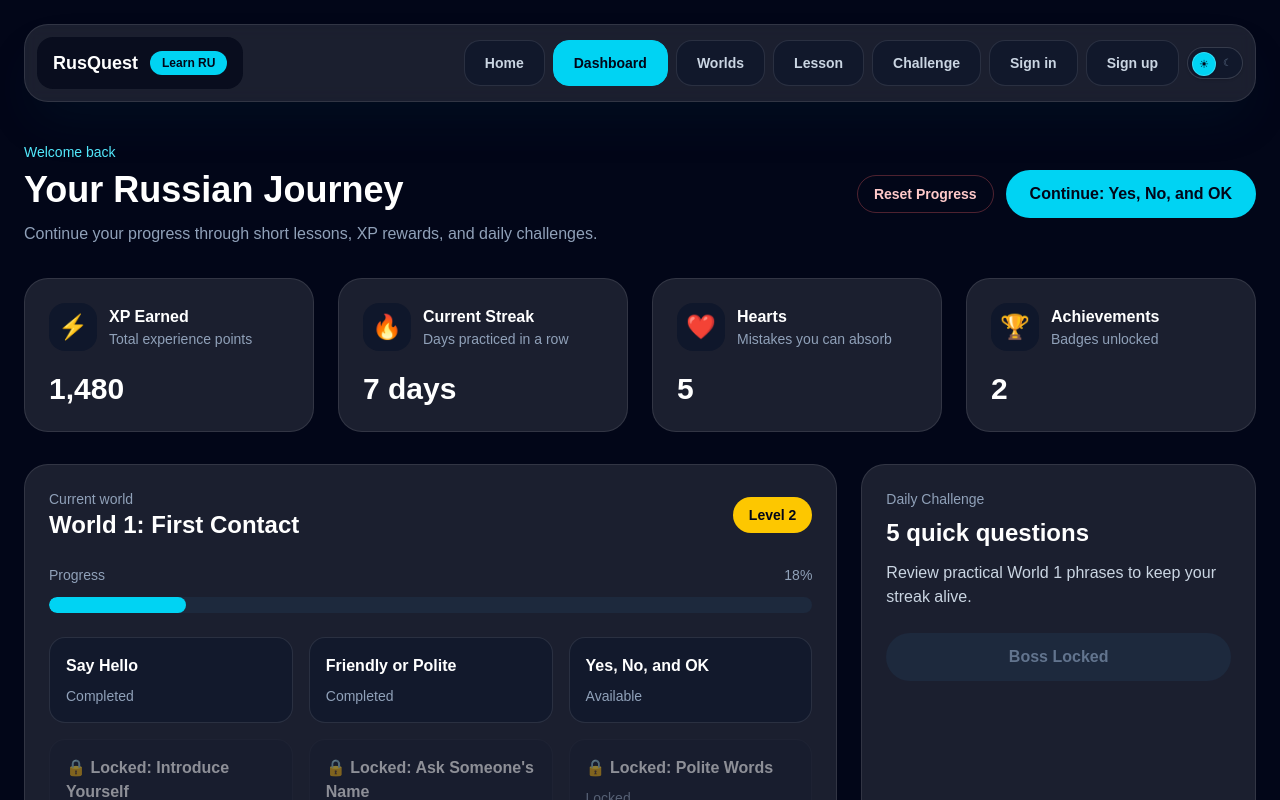
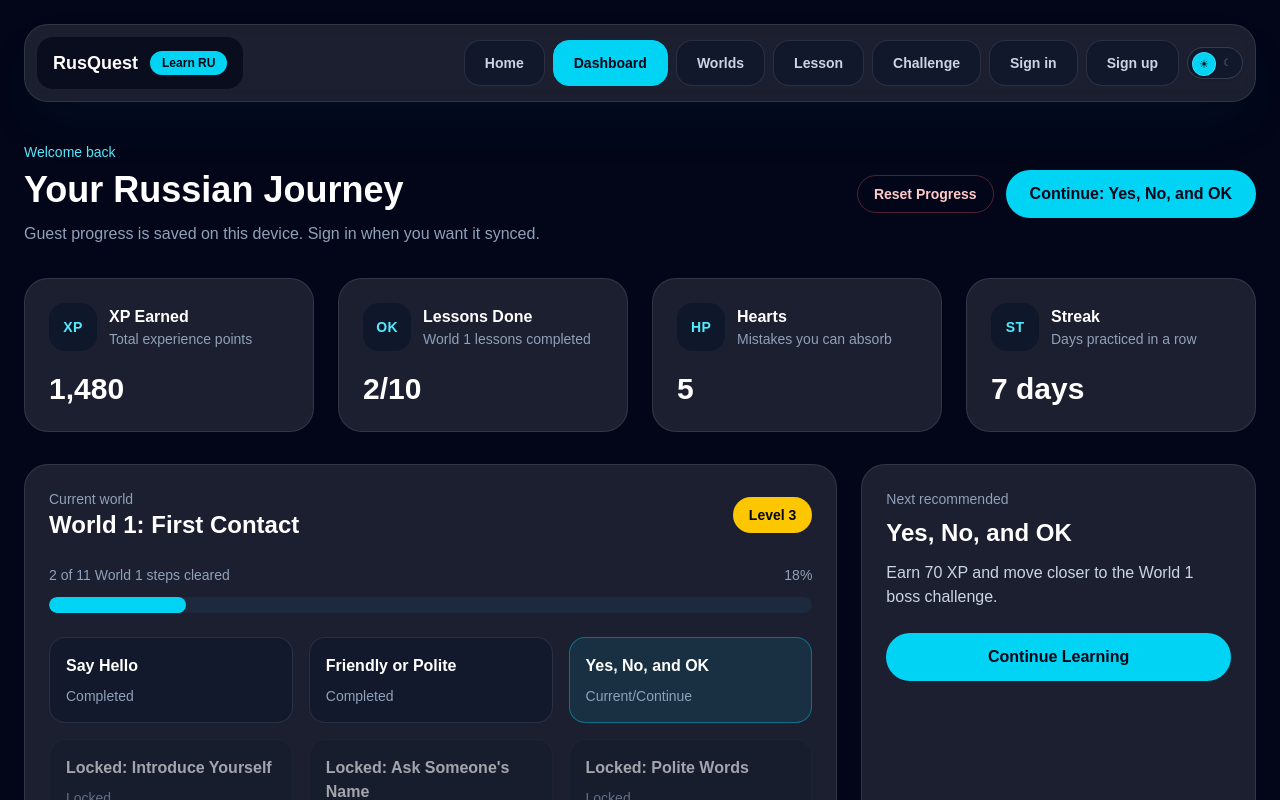
Before and after one commit to ayhampeter-debug/russian-learning-platform, a Next.js app: page /dashboard in a window 1280 px wide. Shown: the top 800 px of the page. Built offline with nearby package versions, Linux system fonts and the light colour scheme; no server answers.

Commit message:
Polish MVP dashboard progress and achievements

```diff
--- a/app/challenge/page.tsx
+++ b/app/challenge/page.tsx
@@ -159,7 +159,7 @@ export default function ChallengePage() {
           setBossChallenge(challenge);
         }
       } catch {
-        // The static challenge remains available if the database request fails.
+        console.warn("Challenge load skipped: using static boss challenge fallback.");
       }
     }
 
@@ -573,7 +573,8 @@ function LockedBossChallenge() {
             Finish every World 1 lesson first.
           </h1>
           <p className="mx-auto mt-4 max-w-xl text-slate-400">
-            The boss challenge unlocks after all ten First Contact lessons are completed.
+            The gate opens after every World 1 lesson is completed. Clear the next available
+            lesson, then come back for the boss fight.
           </p>
           <Link
             href="/worlds"
--- a/app/dashboard/page.tsx
+++ b/app/dashboard/page.tsx
@@ -3,18 +3,26 @@
 import { Navigation } from "@/components/Navigation";
 import { userProgress, worldOne } from "@/lib/learning-data";
 import {
+  getLessonDisplayState,
   getLessonProgressState,
   getProgressSummary,
   getProgressStatusLabel,
   resetProgress,
   useProgress,
 } from "@/lib/progress-storage";
+import { useUser } from "@clerk/nextjs";
 import Link from "next/link";
 
 export default function DashboardPage() {
+  const { isLoaded, isSignedIn } = useUser();
   const progress = useProgress();
   const summary = getProgressSummary(progress);
   const bossActionUnlocked = summary.bossUnlocked || summary.bossCompleted;
+  const noProgress =
+    summary.completedLessons.length === 0 &&
+    summary.completedChallenges.length === 0 &&
+    progress.totalXp === 0;
+  const allWorldLessonsComplete = summary.completedLessons.length === worldOne.lessons.length;
 
   return (
     <main className="min-h-screen bg-slate-950 text-white">
@@ -25,8 +33,15 @@ export default function DashboardPage() {
             <p className="text-sm text-cyan-300">Welcome back</p>
             <h1 className="mt-2 text-3xl font-bold sm:text-4xl">Your Russian Journey</h1>
             <p className="mt-3 text-slate-400">
-              Continue your progress through short lessons, XP rewards, and daily challenges.
+              {isLoaded && !isSignedIn
+                ? "Guest progress is saved on this device. Sign in when you want it synced."
+                : "Continue your progress through short lessons, XP rewards, and boss challenges."}
             </p>
+            {noProgress ? (
+              <p className="mt-3 max-w-2xl rounded-2xl border border-cyan-400/20 bg-cyan-400/10 px-4 py-3 text-sm text-cyan-100">
+                New run detected. Start the first lesson to bank XP and unlock the boss gate.
+              </p>
+            ) : null}
           </div>
 
           <div className="flex flex-col gap-3 sm:flex-row sm:items-center">
@@ -44,7 +59,7 @@ export default function DashboardPage() {
               href={summary.continueHref}
               className="w-full rounded-full bg-cyan-400 px-6 py-3 text-center font-semibold text-slate-950 transition hover:bg-cyan-300 sm:w-auto"
             >
-              {summary.continueLabel}
+              {summary.bossCompleted ? "View Worlds" : summary.continueLabel}
             </Link>
           </div>
         </div>
@@ -53,26 +68,30 @@ export default function DashboardPage() {
           <StatCard
             title="XP Earned"
             value={progress.totalXp.toLocaleString()}
-            icon="⚡"
+            icon="XP"
             label="Total experience points"
           />
           <StatCard
-            title="Current Streak"
-            value={`${progress.currentStreak} days`}
-            icon="🔥"
-            label="Days practiced in a row"
+            title="Lessons Done"
+            value={`${summary.completedLessons.length}/${worldOne.lessons.length}`}
+            icon="OK"
+            label="World 1 lessons completed"
           />
           <StatCard
             title="Hearts"
             value={progress.hearts.toString()}
-            icon="❤️"
+            icon="HP"
             label="Mistakes you can absorb"
           />
           <StatCard
-            title="Achievements"
-            value={userProgress.achievementsEarned.length.toString()}
-            icon="🏆"
-            label="Badges unlocked"
+            title="Streak"
+            value={progress.currentStreak > 0 ? `${progress.currentStreak} days` : "Soon"}
+            icon="ST"
+            label={
+              progress.currentStreak > 0
+                ? "Days practiced in a row"
+                : "Daily streak coming soon"
+            }
           />
         </div>
 
@@ -84,12 +103,14 @@ export default function DashboardPage() {
                 <h2 className="text-xl font-bold sm:text-2xl">{worldOne.subtitle}</h2>
               </div>
               <span className="w-fit rounded-full bg-yellow-400 px-4 py-2 text-sm font-bold text-slate-950">
-                Level {Math.max(userProgress.level, Math.floor(progress.totalXp / 500))}
+                Level {Math.max(userProgress.level, Math.floor(progress.totalXp / 500) + 1)}
               </span>
             </div>
 
-            <div className="mb-3 flex justify-between text-sm text-slate-400">
-              <span>Progress</span>
+            <div className="mb-3 flex flex-col gap-1 text-sm text-slate-400 sm:flex-row sm:justify-between">
+              <span>
+                {summary.clearedSteps} of {summary.totalSteps} World 1 steps cleared
+              </span>
               <span>{summary.currentWorldProgressPercent}%</span>
             </div>
 
@@ -103,13 +124,19 @@ export default function DashboardPage() {
             <div className="mt-6 grid gap-4 md:grid-cols-3">
               {worldOne.lessons.map((lesson) => {
                 const lessonState = getLessonProgressState(lesson, progress);
+                const displayState = getLessonDisplayState(lesson, progress);
 
                 return (
                   <LessonMiniCard
                     key={lesson.id}
                     title={lesson.title}
-                    status={getProgressStatusLabel(lessonState.status)}
+                    status={
+                      displayState === "Current"
+                        ? "Current/Continue"
+                        : getProgressStatusLabel(lessonState.status)
+                    }
                     locked={lessonState.locked}
+                    current={displayState === "Current"}
                   />
                 );
               })}
@@ -117,10 +144,17 @@ export default function DashboardPage() {
           </div>
 
           <div className="rounded-2xl border border-white/10 bg-white/10 p-4 sm:rounded-3xl sm:p-6">
-            <p className="text-sm text-slate-400">Daily Challenge</p>
-            <h2 className="mt-2 text-xl font-bold sm:text-2xl">{worldOne.dailyChallengeTitle}</h2>
+            <p className="text-sm text-slate-400">Next recommended</p>
+            <h2 className="mt-2 text-xl font-bold sm:text-2xl">
+              {summary.nextRecommendedLesson?.title ??
+                (summary.bossCompleted ? "World 1 completed" : worldOne.bossTitle)}
+            </h2>
             <p className="mt-3 text-slate-300">
-              {worldOne.dailyChallengeDescription}
+              {summary.nextRecommendedLesson
+                ? summary.nextGoalDescription
+                : summary.bossCompleted
+                  ? "You defeated the First Contact boss. Review worlds or replay challenges while the next world is prepared."
+                  : "All World 1 lessons are complete. The boss challenge is ready."}
             </p>
 
             {bossActionUnlocked ? (
@@ -130,12 +164,19 @@ export default function DashboardPage() {
               >
                 {summary.bossCompleted ? "Replay Boss Challenge" : "Start Boss Challenge"}
               </Link>
+            ) : summary.nextRecommendedLesson ? (
+              <Link
+                href={summary.continueHref}
+                className="mt-6 block w-full rounded-full bg-cyan-400 px-5 py-3 text-center font-semibold text-slate-950 transition hover:bg-cyan-300"
+              >
+                Continue Learning
+              </Link>
             ) : (
               <button
                 disabled
                 className="mt-6 block w-full rounded-full bg-slate-800 px-5 py-3 text-center font-semibold text-slate-500"
               >
-                Boss Locked
+                {allWorldLessonsComplete ? "Boss preparing" : "Boss Locked"}
               </button>
             )}
           </div>
@@ -159,7 +200,7 @@ function StatCard({
   return (
     <div className="min-w-0 rounded-2xl border border-white/10 bg-white/10 p-4 sm:rounded-3xl sm:p-6">
       <div className="flex items-center gap-3">
-        <span className="flex h-12 w-12 items-center justify-center rounded-2xl bg-slate-900 text-2xl">
+        <span className="flex h-12 w-12 shrink-0 items-center justify-center rounded-2xl bg-slate-900 text-sm font-black tracking-wide text-cyan-300">
           {icon}
         </span>
         <div className="min-w-0">
@@ -176,20 +217,24 @@ function LessonMiniCard({
   title,
   status,
   locked = false,
+  current = false,
 }: {
   title: string;
   status: string;
   locked?: boolean;
+  current?: boolean;
 }) {
   return (
     <div
       className={`min-w-0 rounded-2xl border p-4 ${
         locked
-          ? "border-white/5 bg-slate-900/40 opacity-50"
-          : "border-white/10 bg-slate-900/70"
+          ? "border-white/5 bg-slate-900/40 opacity-60"
+          : current
+            ? "border-cyan-400/40 bg-cyan-400/10"
+            : "border-white/10 bg-slate-900/70"
       }`}
     >
-      <p className="font-semibold">{locked ? "🔒 Locked: " : ""}{title}</p>
+      <p className="font-semibold">{locked ? "Locked: " : ""}{title}</p>
       <p className="mt-2 text-sm text-slate-400">{status}</p>
     </div>
   );
--- a/app/profile/ProfileClient.tsx
+++ b/app/profile/ProfileClient.tsx
@@ -1,13 +1,12 @@
 "use client";
 
 import { Navigation } from "@/components/Navigation";
+import type { ProfileAchievementRow } from "@/lib/achievement-service";
 import { useUser } from "@clerk/nextjs";
 import {
-  achievements,
   recentActivity,
   userProgress,
   worldOne,
-  type Achievement,
   type RecentActivity,
   type StatAccent,
 } from "@/lib/learning-data";
@@ -31,6 +30,7 @@ type ProfileUser = {
 } | null;
 
 type ProfileClientProps = {
+  achievements: ProfileAchievementRow[];
   syncError: string | null;
   user: ProfileUser;
 };
@@ -52,8 +52,83 @@ function getInitials(displayName: string) {
   return initials || userProgress.initials;
 }
 
-export function ProfileClient({ syncError, user }: ProfileClientProps) {
-  const { user: clerkUser } = useUser();
+type DisplayAchievement = {
+  id: string;
+  title: string;
+  description: string;
+  status: "Unlocked" | "In progress";
+  detail: string;
+};
+
+const achievementDefinitions = [
+  {
+    id: "first-lesson-completed",
+    title: "First Lesson Completed",
+    description: "Clear any World 1 lesson.",
+    dbSlugs: ["first-lesson-completed", "first-lesson", "first-contact"],
+  },
+  {
+    id: "first-contact-completed",
+    title: "First Contact Completed",
+    description: "Complete every lesson in World 1.",
+    dbSlugs: ["first-contact-completed", "world-1-lessons"],
+  },
+  {
+    id: "boss-defeated",
+    title: "Boss Defeated",
+    description: "Pass the First Contact boss challenge.",
+    dbSlugs: ["boss-defeated", "world-1-boss", "boss-challenger"],
+  },
+  {
+    id: "xp-starter",
+    title: "XP Starter",
+    description: "Earn your first 100 XP.",
+    dbSlugs: ["xp-starter"],
+  },
+];
+
+function getDisplayAchievements(
+  rows: ProfileAchievementRow[],
+  progress: ReturnType<typeof useProgress>,
+): DisplayAchievement[] {
+  const unlockedRows = new Set(
+    rows.filter((row) => row.status === "UNLOCKED").map((row) => row.slug),
+  );
+  const rowBySlug = new Map(rows.map((row) => [row.slug, row]));
+  const allLessonsCompleted = worldOne.lessons.every((lesson) =>
+    progress.completedLessonIds.includes(lesson.id),
+  );
+  const bossCompleted = progress.completedChallengeIds.includes("world-1-boss");
+
+  return achievementDefinitions.map((definition) => {
+    const dbRow = definition.dbSlugs.map((slug) => rowBySlug.get(slug)).find(Boolean);
+    const dbUnlocked = definition.dbSlugs.some((slug) => unlockedRows.has(slug));
+    const inferredUnlocked =
+      definition.id === "first-lesson-completed"
+        ? progress.completedLessonIds.length > 0
+        : definition.id === "first-contact-completed"
+          ? allLessonsCompleted
+          : definition.id === "boss-defeated"
+            ? bossCompleted
+            : progress.totalXp >= 100;
+    const isUnlocked = dbUnlocked || inferredUnlocked;
+
+    return {
+      id: definition.id,
+      title: dbRow?.title ?? definition.title,
+      description: dbRow?.description ?? definition.description,
+      status: isUnlocked ? "Unlocked" : "In progress",
+      detail: dbRow
+        ? "Synced from your profile achievements."
+        : isUnlocked
+          ? "Unlocked from current progress."
+          : "Keep learning to unlock this badge.",
+    };
+  });
+}
+
+export function ProfileClient({ achievements, syncError, user }: ProfileClientProps) {
+  const { isLoaded, user: clerkUser } = useUser();
   const progress = useProgress();
   const summary = getProgressSummary(progress);
   const clerkEmail = clerkUser?.primaryEmailAddress?.emailAddress ?? null;
@@ -97,6 +172,10 @@ export function ProfileClient({ syncError, user }: ProfileClientProps) {
       accent: summary.bossCompleted ? "green" : summary.bossUnlocked ? "cyan" : "red",
     },
   ];
+  const displayAchievements = getDisplayAchievements(achievements, progress);
+  const unlockedAchievementCount = displayAchievements.filter(
+    (achievement) => achievement.status === "Unlocked",
+  ).length;
 
   return (
     <main className="min-h-screen bg-slate-950 text-white">
@@ -117,6 +196,11 @@ export function ProfileClient({ syncError, user }: ProfileClientProps) {
             {syncError ? (
               <p className="mt-3 max-w-2xl text-sm text-yellow-200">
                 {syncError} Local progress is still available on this device.
+              </p>
+            ) : null}
+            {isLoaded && isGuestProfile(clerkUser, profileUser) ? (
+              <p className="mt-3 max-w-2xl rounded-2xl border border-cyan-400/20 bg-cyan-400/10 px-4 py-3 text-sm text-cyan-100">
+                You are browsing as a guest. Your quest log stays on this device until you sign in.
               </p>
             ) : null}
           </div>
@@ -238,12 +322,12 @@ export function ProfileClient({ syncError, user }: ProfileClientProps) {
                 <h2 className="mt-2 text-2xl font-black">Achievements</h2>
               </div>
               <span className="rounded-full bg-white/10 px-4 py-2 text-sm text-slate-300">
-                {userProgress.achievementsEarned.length} unlocked
+                {unlockedAchievementCount} unlocked
               </span>
             </div>
 
             <div className="grid gap-4">
-              {achievements.map((achievement) => (
+              {displayAchievements.map((achievement) => (
                 <AchievementCard
                   key={achievement.id}
                   achievement={achievement}
@@ -268,6 +352,13 @@ export function ProfileClient({ syncError, user }: ProfileClientProps) {
       </section>
     </main>
   );
+}
+
+function isGuestProfile(
+  clerkUser: ReturnType<typeof useUser>["user"],
+  profileUser: ProfileUser,
+) {
+  return !clerkUser && !profileUser;
 }
 
 function StatCard({ title, value, accent }: StatCardProps) {
@@ -309,7 +400,7 @@ function WorldStep({
   );
 }
 
-function AchievementCard({ achievement }: { achievement: Achievement }) {
+function AchievementCard({ achievement }: { achievement: DisplayAchievement }) {
   const isUnlocked = achievement.status === "Unlocked";
 
   return (
@@ -325,6 +416,9 @@ function AchievementCard({ achievement }: { achievement: Achievement }) {
           <h3 className="font-bold">{achievement.title}</h3>
           <p className="mt-2 text-sm leading-6 text-slate-400">
             {achievement.description}
+          </p>
+          <p className="mt-2 text-xs font-semibold text-slate-500">
+            {achievement.detail}
           </p>
         </div>
         <span
--- a/app/profile/page.tsx
+++ b/app/profile/page.tsx
@@ -1,8 +1,10 @@
 import { ProfileClient } from "@/app/profile/ProfileClient";
+import { getUserAchievementRows } from "@/lib/achievement-service";
 import { syncCurrentUser } from "@/lib/current-user";
 
 export default async function ProfilePage() {
   const { error, user } = await syncCurrentUser();
+  const achievements = await getUserAchievementRows(user?.id ?? null);
 
-  return <ProfileClient syncError={error} user={user} />;
+  return <ProfileClient achievements={achievements} syncError={error} user={user} />;
 }
--- a/app/worlds/WorldsClient.tsx
+++ b/app/worlds/WorldsClient.tsx
@@ -3,6 +3,7 @@
 import { Navigation } from "@/components/Navigation";
 import type { StageStatus, World } from "@/lib/learning-data";
 import {
+  getLessonDisplayState,
   getProgressStatusLabel,
   type SavedProgress,
   useProgress,
@@ -62,6 +63,11 @@ export function WorldsClient({ world }: { world: World }) {
                   lessonId={lessonId}
                   completedLessonCount={completedLessonCount}
                   lessonCount={stageLessons.length}
+                  lessons={stageLessons.map((lesson) => ({
+                    id: lesson.id,
+                    title: lesson.title,
+                    state: getLessonDisplayState(lesson, progress),
+                  }))}
                 />
               );
             })}
@@ -158,6 +164,7 @@ function StageCard({
   lessonId,
   completedLessonCount,
   lessonCount,
+  lessons,
 }: {
   number: string;
   title: string;
@@ -170,6 +177,7 @@ function StageCard({
   lessonId?: string;
   completedLessonCount: number;
   lessonCount: number;
+  lessons: { id: string; title: string; state: "Completed" | "Current" | "Available" | "Locked" }[];
 }) {
   const href = boss ? "/challenge" : lessonId ? `/lesson/${lessonId}` : undefined;
   const isCompleted = status === "Completed";
@@ -225,9 +233,16 @@ function StageCard({
       <p className="mt-3 min-h-16 text-sm leading-6 text-slate-400">{description}</p>
 
       {!boss && (
-        <p className="mt-4 text-sm font-semibold text-slate-300">
-          {completedLessonCount} of {lessonCount} lessons complete
-        </p>
+        <div className="mt-4 space-y-3">
+          <p className="text-sm font-semibold text-slate-300">
+            {completedLessonCount} of {lessonCount} lessons complete
+          </p>
+          <div className="grid gap-2">
+            {lessons.map((lesson) => (
+              <LessonStateRow key={lesson.id} title={lesson.title} state={lesson.state} />
+            ))}
+          </div>
+        </div>
       )}
 
       <div className="mt-5 flex flex-col gap-3 border-t border-white/10 pt-4 sm:flex-row sm:items-center sm:justify-between">
@@ -258,6 +273,31 @@ function StageCard({
   );
 }
 
+function LessonStateRow({
+  title,
+  state,
+}: {
+  title: string;
+  state: "Completed" | "Current" | "Available" | "Locked";
+}) {
+  const stateClass = {
+    Completed: "border-green-400/25 bg-green-400/10 text-green-200",
+    Current: "border-cyan-400/35 bg-cyan-400/10 text-cyan-100",
+    Available: "border-white/10 bg-white/5 text-slate-300",
+    Locked: "border-white/5 bg-slate-900/40 text-slate-500",
+  }[state];
+  const label = state === "Current" ? "Current/Continue" : state;
+
+  return (
+    <div className={`rounded-2xl border px-3 py-2 ${stateClass}`}>
+      <div className="flex min-w-0 flex-col gap-1 sm:flex-row sm:items-center sm:justify-between">
+        <span className="min-w-0 truncate text-sm font-semibold">{title}</span>
+        <span className="shrink-0 text-xs font-bold">{label}</span>
+      </div>
+    </div>
+  );
+}
+
 function StatusBadge({
   label,
   locked,
--- /dev/null
+++ b/lib/achievement-service.ts
@@ -0,0 +1,44 @@
+import "server-only";
+
+import { getPrismaClient } from "@/lib/prisma";
+
+export type ProfileAchievementRow = {
+  slug: string;
+  title: string;
+  description: string;
+  status: "LOCKED" | "IN_PROGRESS" | "UNLOCKED";
+  unlockedAt: string | null;
+};
+
+export async function getUserAchievementRows(userId: string | null) {
+  if (!userId) {
+    return [];
+  }
+
+  try {
+    const rows = await getPrismaClient().userAchievement.findMany({
+      where: { userId },
+      include: {
+        achievement: {
+          select: {
+            slug: true,
+            title: true,
+            description: true,
+          },
+        },
+      },
+      orderBy: [{ unlockedAt: "desc" }, { createdAt: "desc" }],
+    });
+
+    return rows.map((row) => ({
+      slug: row.achievement.slug,
+      title: row.achievement.title,
+      description: row.achievement.description,
+      status: row.status,
+      unlockedAt: row.unlockedAt?.toISOString() ?? null,
+    }));
+  } catch {
+    console.warn("Achievement load skipped: using inferred achievement fallback.");
+    return [];
+  }
+}
--- a/lib/progress-storage.ts
+++ b/lib/progress-storage.ts
@@ -18,6 +18,7 @@ export type LessonProgressState = {
 };
 
 export type UnlockDisplayStatus = "Completed" | "Available" | "Locked";
+export type LessonDisplayState = "Completed" | "Current" | "Available" | "Locked";
 
 export const fallbackProgress: SavedProgress = {
   completedLessonIds: worldOne.lessons
@@ -479,7 +480,7 @@ export function getNextAvailablePath(progress: SavedProgress) {
     return `/lesson/${nextLesson.id}`;
   }
 
-  return "/challenge";
+  return isBossChallengeCompleted(progress) ? "/worlds" : "/challenge";
 }
 
 export function getNextAvailableLabel(progress: SavedProgress) {
@@ -491,7 +492,26 @@ export function getNextAvailableLabel(progress: SavedProgress) {
     return `Continue: ${nextLesson.title}`;
   }
 
-  return isBossChallengeCompleted(progress) ? "Replay Boss Challenge" : "Start Boss Challenge";
+  return isBossChallengeCompleted(progress) ? "World 1 completed" : "Start Boss Challenge";
+}
+
+export function getNextRecommendedLesson(progress: SavedProgress) {
+  return worldOne.lessons.find((lesson) => !progress.completedLessonIds.includes(lesson.id)) ?? null;
+}
+
+export function getLessonDisplayState(lesson: Lesson, progress: SavedProgress): LessonDisplayState {
+  const lessonState = getLessonProgressState(lesson, progress);
+  const nextLesson = getNextRecommendedLesson(progress);
+
+  if (lessonState.completed) {
+    return "Completed";
+  }
+
+  if (lessonState.locked) {
+    return "Locked";
+  }
+
+  return nextLesson?.id === lesson.id ? "Current" : "Available";
 }
 
 export function getNextStageLessonId(stageId: string, progress: SavedProgress) {
@@ -541,6 +561,7 @@ export function getProgressSummary(progress: SavedProgress) {
     bossCompleted,
     continueHref: getNextAvailablePath(progress),
     continueLabel: getNextAvailableLabel(progress),
+    nextRecommendedLesson: nextLesson,
     totalSteps,
     clearedSteps,
     currentWorldProgressPercent,
```
